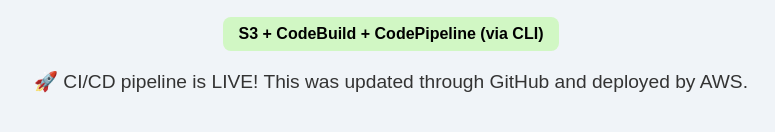
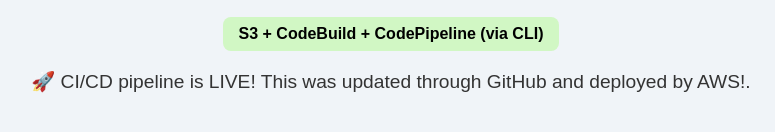
Before and after one commit to CheaTheReal/cicd-cli-project, a plain HTML site: page index.html in a window 1280 px wide. Shown: the part 182-314 px from the top of the page, 249-1024 px from the left. Drawn offline with Linux system fonts and the light colour scheme.

Commit message:
CI/CD: updated index.html for live deployment test

```diff
--- a/index.html
+++ b/index.html
@@ -31,6 +31,6 @@
   <h1>Hello from S3 Static Website</h1>
   <p>This website is powered by:</p>
   <div class="highlight">S3 + CodeBuild + CodePipeline (via CLI)</div>
-  <p>🚀 CI/CD pipeline is LIVE! This was updated through GitHub and deployed by AWS.</p>
+  <p>🚀 CI/CD pipeline is LIVE! This was updated through GitHub and deployed by AWS!.</p>
 </body>
 </html>
```
